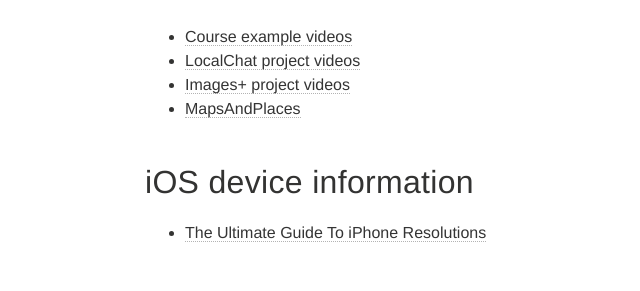
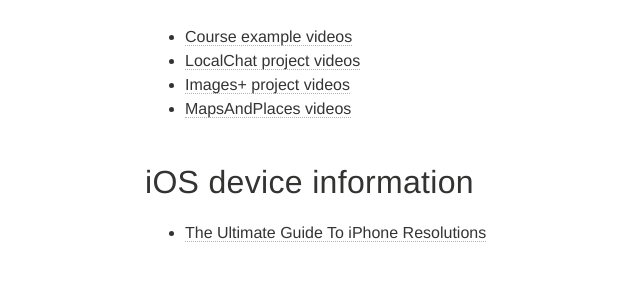
Before and after one commit to portlandcodeschool/ios, a Jekyll site: the page built from resources.md, in a window 1280 px wide and 900 px high, scrolled down 713 px. Shown: the part 160-451 px from the top of the window, without its empty margins (175-815 px from the left). Built offline with Jekyll 4.4.1, drawn with Linux system fonts in a browser that asks for light colours; nearby versions of some CDN libraries.

Commit message:
Update resources.md

```diff
--- a/resources.md
+++ b/resources.md
@@ -30,7 +30,7 @@ tags: [curriculum]
 * [Course example videos](https://drive.google.com/folderview?id=0B1jxDrjd4WIadWEtZ3BPb1phcUU&usp=sharing)
 * [LocalChat project videos](https://drive.google.com/folderview?id=0B1jxDrjd4WIaMklKTndhc1phTVE&usp=sharing)
 * [Images+ project videos](https://drive.google.com/folderview?id=0B1jxDrjd4WIaSUZTQm1mQ25tNVU&usp=sharing)
-* [MapsAndPlaces](https://drive.google.com/folderview?id=0B1jxDrjd4WIaMTFFeDFELWRJUms&usp=sharing)
+* [MapsAndPlaces videos](https://drive.google.com/folderview?id=0B1jxDrjd4WIaMTFFeDFELWRJUms&usp=sharing)
 
 # iOS device information
 * [The Ultimate Guide To iPhone Resolutions](http://www.paintcodeapp.com/news/ultimate-guide-to-iphone-resolutions)
```
